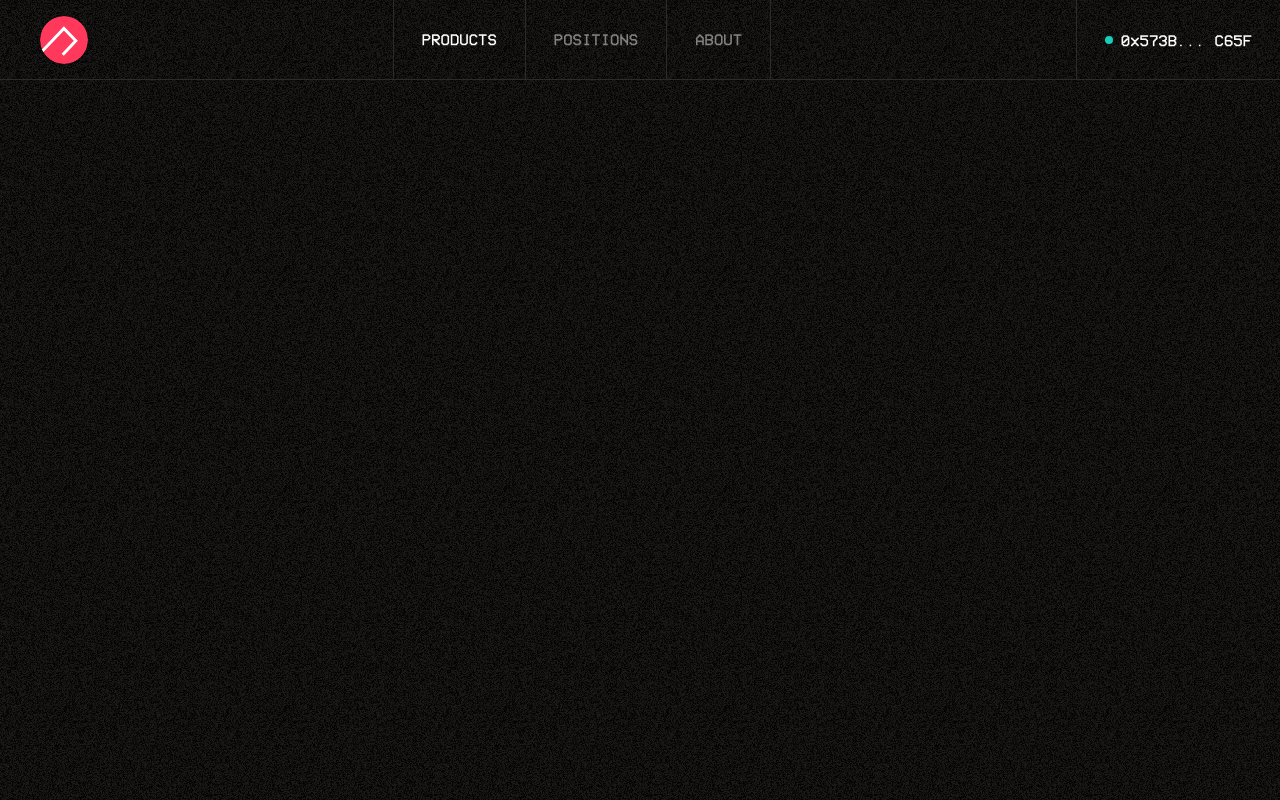
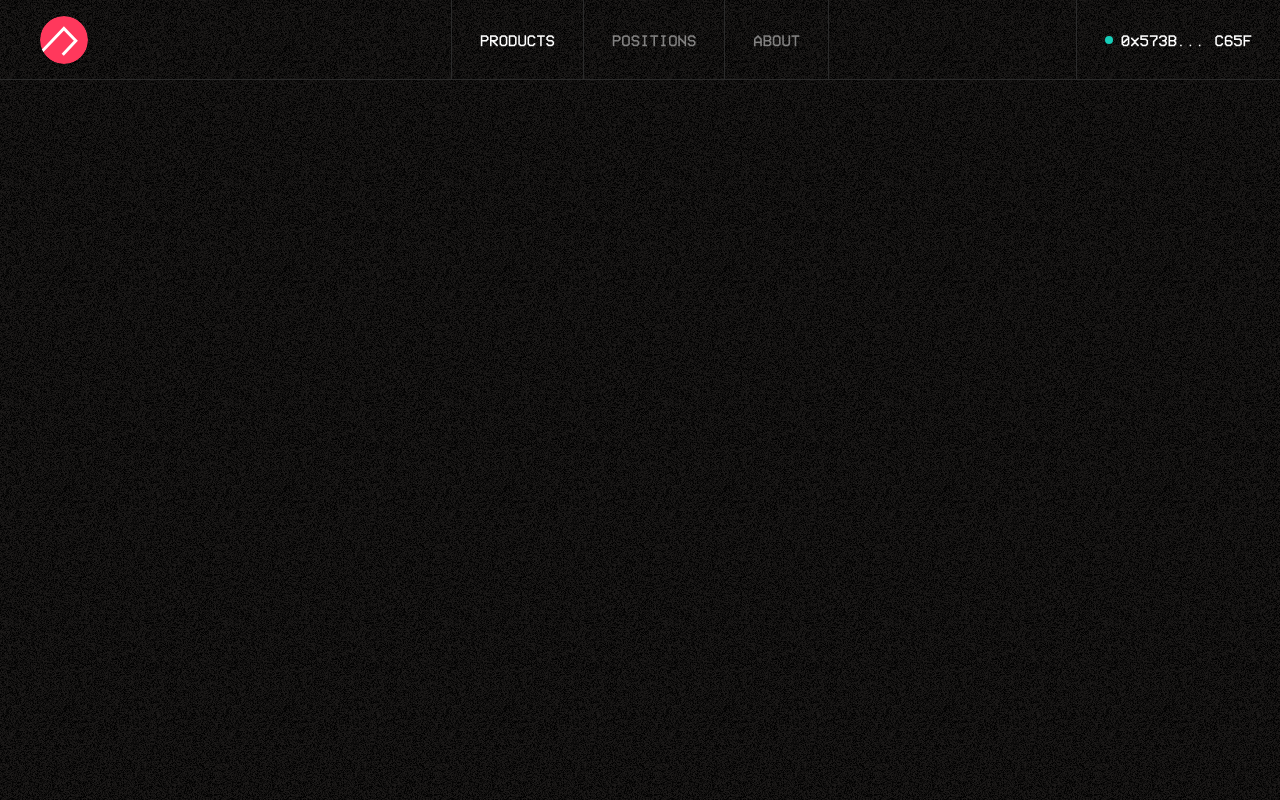
Before and after one commit to 0xshibata/ribbon-front, a React (Create React App) app in the folder webapp/: page / in a window 1280 px wide. Built offline with nearby package versions, Linux system fonts and the light colour scheme.

Commit message:
Jh/Webapp fix header style (#60)
* Fix header not properly centered issue

* Update hover effect on navigation item

* Remove unnecessary console log

* Remove react-native type dependencies

```diff
--- a/webapp/src/components/Header/index.tsx
+++ b/webapp/src/components/Header/index.tsx
@@ -1,12 +1,13 @@
 import Logo from "./Logo";
 import colors from "../../designSystem/colors";
 import { mobileWidth } from "../../designSystem/sizes";
-import { BaseText } from "../../designSystem";
+import { BaseText, BaseLink } from "../../designSystem";
 import Indicator from "../Indicator/Indicator";
 import MenuButton from "./MenuButton";
+import { NavItemProps, MobileOverlayMenuProps } from "./types";
 
 import styled from "styled-components";
-import { Link } from "react-router-dom";
+
 import { useState } from "react";
 
 const HEADER_HEIGHT = 80;
@@ -14,6 +15,7 @@ const HEADER_HEIGHT = 80;
 const HeaderContainer = styled.div`
   height: ${HEADER_HEIGHT}px;
   border-bottom: 1px solid ${colors.border};
+  position: relative;
 
   @media (max-width: ${mobileWidth}px) {
     padding: 16px 24px;
@@ -22,7 +24,7 @@ const HeaderContainer = styled.div`
     left: 0;
     right: 0;
     border-bottom: none;
-    background-color: ${colors.background}
+    background-color: ${colors.background};
   }
 `;
 
@@ -35,7 +37,7 @@ const LinkText = styled(BaseText)`
   @media (max-width: ${mobileWidth}px) {
     font-size: 24px;
   }
-`
+`;
 
 const LogoContainer = styled.div`
   padding-left: 40px;
@@ -43,23 +45,36 @@ const LogoContainer = styled.div`
   @media (max-width: ${mobileWidth}px) {
     padding-left: 0;
   }
-`
-const LinksContainer = styled.div`
+`;
+
+const HeaderAbsoluteContainer = styled.div`
+  position: absolute;
   display: flex;
+  height: 100%;
+  width: 100%;
+  justify-content: center;
 
   @media (max-width: ${mobileWidth}px) {
     display: none;
   }
-`
+`;
+
+const LinksContainer = styled.div`
+  display: flex;
+`;
 
 const VerticalSeparator = styled.div`
   border-left: 1px solid ${colors.border};
-`
+`;
 
-const NavItem = styled.div`
+const NavItem = styled.div<NavItemProps>`
   padding: 28px;
-	opacity: 0.48;
-`
+  opacity: ${(props) => (props.isSelected ? "1" : "0.48")};
+
+  &:hover {
+    opacity: ${(props) => (props.isSelected ? "0.85" : "1")};
+  }
+`;
 
 const WalletContainer = styled(VerticalSeparator)`
   display: flex;
@@ -70,15 +85,17 @@ const WalletContainer = styled(VerticalSeparator)`
   @media (max-width: ${mobileWidth}px) {
     display: none;
   }
-`
+`;
 
 const MobileOnly = styled.div`
-  @media (min-width: ${mobileWidth}px) {
   display: none;
+
+  @media (max-width: ${mobileWidth}px) {
+    display: flex;
   }
-`
+`;
 
-const MobileOverlayMenu = styled.div`
+const MobileOverlayMenu = styled.div<MobileOverlayMenuProps>`
   position: fixed;
   top: 0;
   left: 0;
@@ -87,38 +104,37 @@ const MobileOverlayMenu = styled.div`
   z-index: -1;
   backdrop-filter: blur(80px);
   transition: 0.1s all ease-in;
+
+  ${(props) =>
+    props.isMenuOpen
+      ? `
+    opacity: 1;
   `
+      : `
+    opacity: 0;
+    visibility: hidden;
+  `}
+`;
 
 const Header = () => {
   const [isMenuOpen, setIsMenuOpen] = useState(false);
 
   const onToggleMenu = () => {
-    setIsMenuOpen(!isMenuOpen)
-  }
+    setIsMenuOpen(!isMenuOpen);
+  };
 
   const renderLinkItem = (title: string, to: string, isSelected: boolean) => {
-    const itemStyle = {
-      opacity: isSelected ? 1 : 0.48
-    }
     return (
-      <Link to={to}>
-        <NavItem style={itemStyle}>
+      <BaseLink to={to}>
+        <NavItem isSelected={isSelected}>
           <LinkText>{title}</LinkText>
         </NavItem>
-      </Link>
-    )
-  }
+      </BaseLink>
+    );
+  };
 
   // TODO: - Change to actual wallet status
-  const walletConnected = true
-  const mobileOverlayStyle: React.CSSProperties = isMenuOpen
-    ? {
-      opacity: 1
-    }
-    : {
-      visibility: 'hidden',
-      opacity: 0
-    }
+  const walletConnected = true;
 
   return (
     <HeaderContainer className="d-flex align-items-center justify-content-between">
@@ -128,33 +144,34 @@ const Header = () => {
       </LogoContainer>
 
       {/* LINKS */}
+      <HeaderAbsoluteContainer>
         <LinksContainer>
           <VerticalSeparator />
-        {renderLinkItem('PRODUCTS', '/', true)}
+          {renderLinkItem("PRODUCTS", "/", true)}
           <VerticalSeparator />
-        {renderLinkItem('POSITIONS', '/', false)}
+          {renderLinkItem("POSITIONS", "/", false)}
           <VerticalSeparator />
-        {renderLinkItem('ABOUT', '/', false)}
+          {renderLinkItem("ABOUT", "/", false)}
           <VerticalSeparator />
         </LinksContainer>
+      </HeaderAbsoluteContainer>
 
       {/* WALLET */}
       <WalletContainer>
         <Indicator connected={walletConnected} />
-        <LinkText>0x573B...	C65F</LinkText>
+        <LinkText>0x573B... C65F</LinkText>
       </WalletContainer>
 
       {/* MOBILE MENU */}
       <MobileOnly>
         <MenuButton onToggle={onToggleMenu} isOpen={isMenuOpen} />
         <MobileOverlayMenu
-          onClick={() => console.log('oopsie do')}
           className="d-flex flex-column align-items-center justify-content-center"
-          style={mobileOverlayStyle}
+          isMenuOpen={isMenuOpen}
         >
-          {renderLinkItem('PRODUCTS', '/', true)}
-          {renderLinkItem('POSITIONS', '/', false)}
-          {renderLinkItem('ABOUT', '/', false)}
+          {renderLinkItem("PRODUCTS", "/", true)}
+          {renderLinkItem("POSITIONS", "/", false)}
+          {renderLinkItem("ABOUT", "/", false)}
         </MobileOverlayMenu>
       </MobileOnly>
     </HeaderContainer>
--- /dev/null
+++ b/webapp/src/components/Header/types.tsx
@@ -0,0 +1,7 @@
+export interface NavItemProps {
+  isSelected: boolean;
+}
+
+export interface MobileOverlayMenuProps {
+  isMenuOpen: boolean;
+}
--- a/webapp/src/designSystem/index.ts
+++ b/webapp/src/designSystem/index.ts
@@ -1,7 +1,14 @@
-import styled from 'styled-components'
-import colors from './colors';
+import styled from "styled-components";
+import colors from "./colors";
+import { Link } from "react-router-dom";
 
 export const BaseText = styled.span`
-	color: ${colors.text};
+  color: ${colors.text};
   font-family: "Inter", sans-serif;
 `;
+
+export const BaseLink = styled(Link)`
+  &:hover {
+    text-decoration: none;
+  }
+`;
```
Lines whose indentation alone changed are shown as unchanged.
